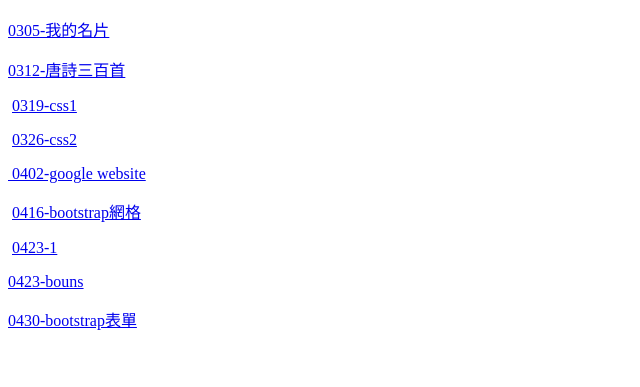
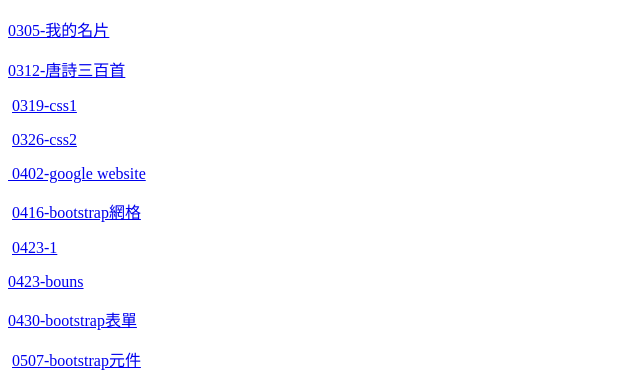
Before and after one commit to Roger0910/roger0910.github.com, a plain HTML site: page index.html in a window 1280 px wide. Shown: the part 474-861 px from the top of the page, without its empty margins (0-640 px from the left). Drawn offline with Linux system fonts and the light colour scheme.

Commit message:
Update index.html

```diff
--- a/index.html
+++ b/index.html
@@ -21,7 +21,7 @@
     <p>&nbsp;<a href="0423/index.html">0423-1</a></p>
     <p><a href="0423/bouns.html">0423-bouns</a>&nbsp;</p>
     <p><a href="0430/index.html">0430-bootstrap表單</a></p>
-    <p>&nbsp;</p>
+    <p>&nbsp;<a href="0507/index.html">0507-bootstrap元件</a></p>
     </body>
 
 </html>
```
